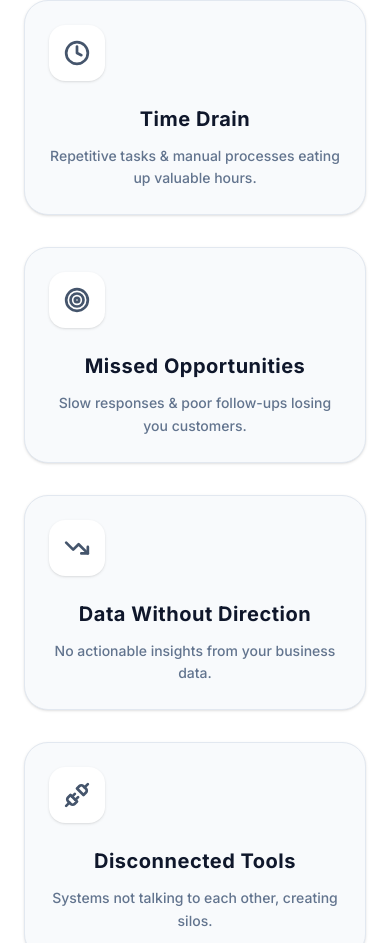
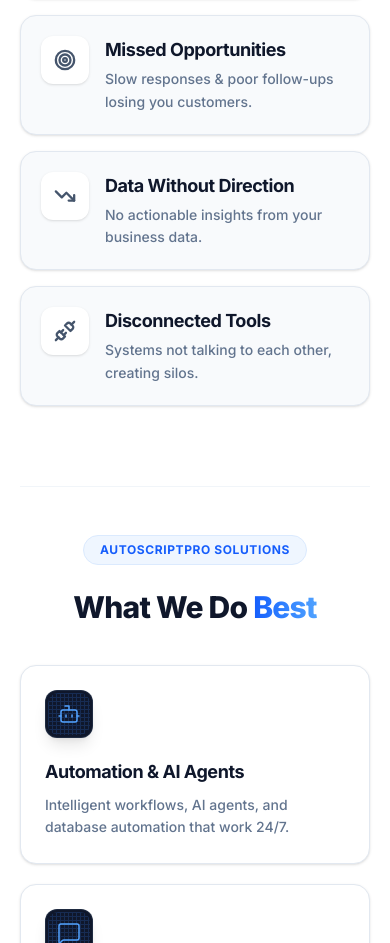
Before and after one commit to kingkannan199-real-world/autoscriptpro, a Next.js app: page / in a window 390 px wide. Shown: the part 1057-2000 px from the top of the page. Built offline with nearby package versions, Linux system fonts and the light colour scheme.

Commit message:
ux: aggressively condensed mobile grid density to eliminate scroll fatigue

```diff
--- a/src/components/CaseStudies.tsx
+++ b/src/components/CaseStudies.tsx
@@ -4,13 +4,14 @@
 import { ArrowRight, Activity, Database, GitMerge } from "lucide-react";
 
 const caseStudies = [
+  // ... (Keep your existing caseStudies array data exactly the same)
   {
     icon: Database,
     client: "Healthcare Supply Chain",
     location: "Chennai, TN",
     title: "Pharmaceutical Inventory Optimization",
     tech: "Next.js • Spring Boot",
-    metric: "100%", // <-- Swapped the INR for a massive operational metric
+    metric: "100%",
     metricLabel: "Real-Time Stock Accuracy",
     desc: "Engineered a custom dashboard to automate inventory tracking and eliminate manual stock discrepancies, drastically reducing operational bleed."
   },
@@ -38,91 +39,83 @@
 
 const containerVariants = {
   hidden: { opacity: 0 },
-  visible: { opacity: 1, transition: { staggerChildren: 0.2 } }
+  visible: { opacity: 1, transition: { staggerChildren: 0.15 } }
 };
 
 const itemVariants = {
-  hidden: { opacity: 0, y: 30 },
-  visible: { opacity: 1, y: 0, transition: { duration: 0.6, ease: "easeOut" } }
+  hidden: { opacity: 0, y: 20 },
+  visible: { opacity: 1, y: 0, transition: { duration: 0.5, ease: "easeOut" } }
 };
 
 export default function CaseStudies() {
   return (
-    <section id="impact" className="w-full py-28 bg-white relative z-10 border-t border-slate-100 cursor-none scroll-mt-20">
-      <div className="max-w-7xl mx-auto px-6 lg:px-8">
+    // Reduced py-28 to py-16 on mobile
+    <section id="impact" className="w-full py-16 md:py-28 bg-white relative z-10 border-t border-slate-100 cursor-none scroll-mt-20">
+      <div className="max-w-7xl mx-auto px-5 lg:px-8">
 
-        {/* Header */}
-        <div className="text-center mb-20">
+        <div className="text-center mb-12 md:mb-20">
           <motion.div
             initial={{ opacity: 0, scale: 0.9 }}
             whileInView={{ opacity: 1, scale: 1 }}
             viewport={{ once: true }}
             className="inline-flex items-center justify-center px-4 py-1.5 mb-6 rounded-full bg-blue-50 border border-blue-100 cursor-none"
           >
-            <span className="text-sm font-bold text-blue-600 tracking-wider uppercase">Proven Impact</span>
+            <span className="text-xs md:text-sm font-bold text-blue-600 tracking-wider uppercase">Proven Impact</span>
           </motion.div>
 
           <motion.h2
             initial={{ opacity: 0, y: 20 }}
             whileInView={{ opacity: 1, y: 0 }}
             viewport={{ once: true }}
-            className="text-4xl md:text-5xl font-extrabold text-slate-900 mb-6 tracking-tight"
+            className="text-3xl md:text-5xl font-extrabold text-slate-900 mb-4 md:mb-6 tracking-tight"
           >
-            Real Deployments. <span className="text-transparent bg-clip-text bg-gradient-to-r from-blue-600 to-blue-400">Measurable ROI.</span>
+            Real Deployments. <br className="md:hidden" /><span className="text-transparent bg-clip-text bg-gradient-to-r from-blue-600 to-blue-400">Measurable ROI.</span>
           </motion.h2>
-          <motion.p
-            initial={{ opacity: 0, y: 20 }}
-            whileInView={{ opacity: 1, y: 0 }}
-            viewport={{ once: true, delay: 0.1 }}
-            className="text-lg text-slate-500 max-w-2xl mx-auto font-medium"
-          >
-            We don't build toys. We engineer robust, autonomous systems that solve expensive operational bottlenecks for growing companies.
-          </motion.p>
         </div>
 
-        {/* The Grid */}
         <motion.div
           variants={containerVariants}
           initial="hidden"
           whileInView="visible"
-          viewport={{ once: true, margin: "-100px" }}
-          className="grid grid-cols-1 md:grid-cols-3 gap-8"
+          viewport={{ once: true, margin: "-50px" }}
+          // Tightened gap-8 to gap-5 on mobile
+          className="grid grid-cols-1 md:grid-cols-3 gap-5 md:gap-8"
         >
           {caseStudies.map((study, index) => (
             <motion.div
               key={index}
               variants={itemVariants}
-              className="bg-slate-50 rounded-3xl p-8 border border-slate-200 shadow-sm hover:shadow-xl hover:border-blue-200 transition-all duration-500 group relative overflow-hidden flex flex-col justify-between"
+              // Tightened p-8 to p-6 on mobile
+              className="bg-slate-50 rounded-2xl md:rounded-3xl p-6 md:p-8 border border-slate-200 shadow-sm relative overflow-hidden flex flex-col justify-between"
             >
-              <div className="absolute top-0 right-0 w-32 h-32 bg-blue-100 rounded-full blur-3xl opacity-0 group-hover:opacity-60 transition-opacity duration-700 pointer-events-none" />
-
-              <div className="relative z-10 mb-8">
-                <div className="flex items-center justify-between mb-8">
-                  <div className="w-12 h-12 bg-white rounded-xl shadow-sm border border-slate-100 flex items-center justify-center text-blue-600 group-hover:bg-blue-600 group-hover:text-white transition-colors duration-500">
-                    <study.icon size={22} strokeWidth={2} />
+              <div className="relative z-10 mb-6 md:mb-8">
+                <div className="flex items-center justify-between mb-5 md:mb-8">
+                  {/* Smaller icons */}
+                  <div className="w-10 h-10 md:w-12 md:h-12 bg-white rounded-lg md:rounded-xl shadow-sm border border-slate-100 flex items-center justify-center text-blue-600">
+                    <study.icon size={20} strokeWidth={2} />
                   </div>
                   <div className="text-right">
-                    <p className="text-xs font-bold text-slate-400 uppercase tracking-wider">{study.client}</p>
-                    <p className="text-xs font-medium text-slate-500">{study.location}</p>
+                    <p className="text-[10px] md:text-xs font-bold text-slate-400 uppercase tracking-wider">{study.client}</p>
+                    <p className="text-[10px] md:text-xs font-medium text-slate-500">{study.location}</p>
                   </div>
                 </div>
 
-                <h3 className="text-xl font-bold text-slate-900 mb-3 group-hover:text-blue-600 transition-colors duration-300">
+                <h3 className="text-lg md:text-xl font-bold text-slate-900 mb-2 md:mb-3">
                   {study.title}
                 </h3>
-                <p className="text-sm font-medium text-slate-500 leading-relaxed mb-6">
+                <p className="text-sm font-medium text-slate-500 leading-relaxed mb-4 md:mb-6">
                   {study.desc}
                 </p>
-                <div className="inline-block px-3 py-1 bg-white border border-slate-200 rounded-md text-xs font-bold text-slate-500">
+                <div className="inline-block px-2 py-1 md:px-3 md:py-1 bg-white border border-slate-200 rounded-md text-[10px] md:text-xs font-bold text-slate-500">
                   {study.tech}
                 </div>
               </div>
 
-              <div className="relative z-10 pt-6 border-t border-slate-200 group-hover:border-blue-100 transition-colors duration-300">
-                <div className="text-3xl font-extrabold text-slate-900 mb-1">
+              <div className="relative z-10 pt-4 md:pt-6 border-t border-slate-200">
+                <div className="text-2xl md:text-3xl font-extrabold text-slate-900 mb-1">
                   {study.metric}
                 </div>
-                <div className="text-sm font-bold text-blue-600">
+                <div className="text-xs md:text-sm font-bold text-blue-600">
                   {study.metricLabel}
                 </div>
               </div>
@@ -130,19 +123,6 @@
           ))}
         </motion.div>
 
-        {/* Bottom CTA */}
-        <motion.div
-          initial={{ opacity: 0, y: 20 }}
-          whileInView={{ opacity: 1, y: 0 }}
-          viewport={{ once: true }}
-          className="mt-16 text-center"
-        >
-          <a href="#contact" className="inline-flex items-center gap-2 text-blue-600 font-bold hover:text-blue-700 transition-colors group cursor-none">
-            View full architectural teardowns
-            <ArrowRight size={18} className="group-hover:translate-x-1 transition-transform" />
-          </a>
-        </motion.div>
-
       </div>
     </section>
   );
--- a/src/components/Services.tsx
+++ b/src/components/Services.tsx
@@ -5,7 +5,7 @@
   Clock, Target, TrendingDown, Unplug,
   Bot, MessageSquare, Code2, BarChart3, Database, Workflow
 } from "lucide-react";
-import MagneticButton from "./MagneticButton"; // <-- Imported the magnet logic
+import MagneticButton from "./MagneticButton";
 
 const painPoints = [
   { icon: Clock, title: "Time Drain", desc: "Repetitive tasks & manual processes eating up valuable hours." },
@@ -25,26 +25,26 @@
 
 const containerVariants = {
   hidden: { opacity: 0 },
-  visible: { opacity: 1, transition: { staggerChildren: 0.15 } }
+  visible: { opacity: 1, transition: { staggerChildren: 0.1 } } // Sped up stagger for mobile
 };
 
 const itemVariants = {
-  hidden: { opacity: 0, y: 30 },
-  visible: { opacity: 1, y: 0, transition: { duration: 0.6, ease: "easeOut" } }
+  hidden: { opacity: 0, y: 20 },
+  visible: { opacity: 1, y: 0, transition: { duration: 0.5, ease: "easeOut" } }
 };
 
 export default function Services() {
   return (
-    <section className="w-full py-28 bg-white relative z-10 border-t border-slate-100">
-      <div className="max-w-7xl mx-auto px-6 lg:px-8">
+    // Tightened vertical padding on mobile (py-16 instead of py-28)
+    <section className="w-full py-16 md:py-28 bg-white relative z-10 border-t border-slate-100">
+      <div className="max-w-7xl mx-auto px-5 lg:px-8">
 
-        {/* --- PAIN POINTS SECTION (Neutralized & Premium) --- */}
-        <div className="mb-32 text-center">
+        <div className="mb-20 md:mb-32 text-center">
           <motion.h2
             initial={{ opacity: 0, y: 20 }}
             whileInView={{ opacity: 1, y: 0 }}
-            viewport={{ once: true, margin: "-100px" }}
-            className="text-4xl md:text-5xl font-extrabold text-slate-900 mb-16 tracking-tight"
+            viewport={{ once: true, margin: "-50px" }}
+            className="text-3xl md:text-5xl font-extrabold text-slate-900 mb-10 md:mb-16 tracking-tight"
           >
             Is Your Business Slowed Down <br className="hidden md:block"/> by <span className="text-slate-400">Manual Work?</span>
           </motion.h2>
@@ -53,41 +53,45 @@
             variants={containerVariants}
             initial="hidden"
             whileInView="visible"
-            viewport={{ once: true, margin: "-100px" }}
-            className="grid grid-cols-1 md:grid-cols-2 lg:grid-cols-4 gap-8"
+            viewport={{ once: true, margin: "-50px" }}
+            // Reduced gap on mobile (gap-4 instead of gap-8)
+            className="grid grid-cols-1 md:grid-cols-2 lg:grid-cols-4 gap-4 md:gap-8"
           >
             {painPoints.map((point, index) => (
               <motion.div
                 key={index}
                 variants={itemVariants}
-                className="bg-slate-50 p-6 md:p-8 rounded-3xl border border-slate-200 shadow-sm hover:shadow-md hover:border-slate-300 hover:-translate-y-2 transition-all duration-500 group cursor-none"
+                // Tighter padding inside the cards
+                className="bg-slate-50 p-5 md:p-8 rounded-2xl md:rounded-3xl border border-slate-200 shadow-sm hover:shadow-md transition-all duration-300 group cursor-none text-left md:text-center flex items-start md:items-center md:flex-col gap-4 md:gap-0"
               >
-                <div className="w-14 h-14 bg-white shadow-sm text-slate-600 rounded-2xl flex items-center justify-center mb-6 group-hover:bg-slate-900 group-hover:text-white transition-all duration-500 group-hover:scale-110">
-                  <point.icon size={26} strokeWidth={2.5} />
+                {/* Shrunk icons on mobile, shifted layout to horizontal row for extreme compactness */}
+                <div className="w-12 h-12 md:w-14 md:h-14 shrink-0 bg-white shadow-sm text-slate-600 rounded-xl md:rounded-2xl flex items-center justify-center md:mb-6 group-hover:bg-slate-900 group-hover:text-white transition-all">
+                  <point.icon size={22} strokeWidth={2.5} />
                 </div>
-                <h3 className="text-xl font-bold text-slate-900 mb-3 tracking-wide">{point.title}</h3>
-                <p className="text-slate-500 text-sm leading-relaxed font-medium">{point.desc}</p>
+                <div>
+                  <h3 className="text-lg md:text-xl font-bold text-slate-900 mb-1 md:mb-3">{point.title}</h3>
+                  <p className="text-slate-500 text-sm md:leading-relaxed font-medium">{point.desc}</p>
+                </div>
               </motion.div>
             ))}
           </motion.div>
         </div>
 
-        {/* --- SOLUTIONS SECTION (Monolithic Blue Aesthetic) --- */}
-        <div id="services" className="text-center pt-16 border-t border-slate-100 scroll-mt-28">
+        <div id="services" className="text-center pt-12 md:pt-16 border-t border-slate-100 scroll-mt-20">
           <motion.div
             initial={{ opacity: 0, scale: 0.9 }}
             whileInView={{ opacity: 1, scale: 1 }}
             viewport={{ once: true }}
             className="inline-flex items-center justify-center px-4 py-1.5 mb-6 rounded-full bg-blue-50 border border-blue-100 cursor-none"
           >
-            <span className="text-sm font-bold text-blue-600 tracking-wider uppercase cursor-none">AutoScriptPro Solutions</span>
+            <span className="text-xs md:text-sm font-bold text-blue-600 tracking-wider uppercase">AutoScriptPro Solutions</span>
           </motion.div>
 
           <motion.h2
             initial={{ opacity: 0, y: 20 }}
             whileInView={{ opacity: 1, y: 0 }}
-            viewport={{ once: true, margin: "-100px" }}
-            className="text-4xl md:text-5xl font-extrabold text-slate-900 mb-16 tracking-tight"
+            viewport={{ once: true, margin: "-50px" }}
+            className="text-3xl md:text-5xl font-extrabold text-slate-900 mb-10 md:mb-16 tracking-tight"
           >
             What We Do <span className="text-transparent bg-clip-text bg-gradient-to-r from-blue-600 to-blue-400">Best</span>
           </motion.h2>
@@ -96,41 +100,37 @@
             variants={containerVariants}
             initial="hidden"
             whileInView="visible"
-            viewport={{ once: true, margin: "-100px" }}
-            className="grid grid-cols-1 md:grid-cols-2 lg:grid-cols-3 gap-8"
+            viewport={{ once: true, margin: "-50px" }}
+            // Reduced gap to gap-5 on mobile
+            className="grid grid-cols-1 md:grid-cols-2 lg:grid-cols-3 gap-5 md:gap-8"
           >
             {solutions.map((sol, index) => (
               <motion.div
                 key={index}
                 variants={itemVariants}
-                className="bg-white text-left p-6 md:p-10 rounded-3xl border border-slate-200 shadow-sm hover:shadow-xl hover:border-blue-200 hover:-translate-y-2 transition-all duration-500 relative overflow-hidden group cursor-none"
+                // Tighter padding inside solutions cards
+                className="bg-white text-left p-6 md:p-10 rounded-2xl md:rounded-3xl border border-slate-200 shadow-sm hover:shadow-xl transition-all relative overflow-hidden group cursor-none"
               >
-                <div className="absolute top-0 right-0 w-48 h-48 bg-gradient-to-br from-blue-50 to-transparent rounded-full blur-3xl opacity-0 group-hover:opacity-100 transition-opacity duration-700 pointer-events-none" />
+                <div className="absolute top-0 right-0 w-32 h-32 md:w-48 md:h-48 bg-gradient-to-br from-blue-50 to-transparent rounded-full blur-2xl md:blur-3xl opacity-0 group-hover:opacity-100 transition-opacity pointer-events-none" />
 
                 <div className="relative z-10">
-                  <div className="relative w-16 h-16 mb-8 group-hover:-translate-y-2 transition-transform duration-500">
-                    <div className="absolute inset-0 bg-blue-500 rounded-2xl blur-xl opacity-0 group-hover:opacity-40 transition-all duration-500" />
-                    <div className="relative flex items-center justify-center w-full h-full bg-slate-900 rounded-2xl overflow-hidden shadow-lg border border-slate-700/50 group-hover:border-blue-500/50 transition-colors duration-500">
-
-                      <motion.div
-                        animate={{ rotate: 360 }}
-                        transition={{ duration: 3, repeat: Infinity, ease: "linear" }}
-                        className="absolute w-[200%] h-[200%] bg-[conic-gradient(from_0deg,transparent_70%,#3b82f6_80%,#93c5fd_100%)] opacity-0 group-hover:opacity-100 transition-opacity duration-300"
-                      />
-
-                      <div className="absolute inset-[2px] bg-slate-900 rounded-[14px] flex items-center justify-center overflow-hidden">
+                  {/* Smaller icon block on mobile */}
+                  <div className="relative w-12 h-12 md:w-16 md:h-16 mb-5 md:mb-8">
+                    <div className="absolute inset-0 bg-blue-500 rounded-xl md:rounded-2xl blur-lg md:blur-xl opacity-0 group-hover:opacity-40 transition-all" />
+                    <div className="relative flex items-center justify-center w-full h-full bg-slate-900 rounded-xl md:rounded-2xl overflow-hidden shadow-lg border border-slate-700/50">
+                      <div className="absolute inset-[2px] bg-slate-900 rounded-[10px] md:rounded-[14px] flex items-center justify-center overflow-hidden">
                         <div className="absolute inset-0 opacity-20 bg-[linear-gradient(to_right,#3b82f6_1px,transparent_1px),linear-gradient(to_bottom,#3b82f6_1px,transparent_1px)] bg-[size:4px_4px]" />
                         <sol.icon
-                          size={28}
+                          size={24}
                           strokeWidth={1.5}
-                          className="text-blue-400 drop-shadow-[0_0_8px_rgba(59,130,246,0.5)] group-hover:text-white group-hover:drop-shadow-[0_0_12px_rgba(255,255,255,0.8)] transition-all duration-300 relative z-10 group-hover:scale-110"
+                          className="text-blue-400 relative z-10"
                         />
                       </div>
                     </div>
                   </div>
 
-                  <h3 className="text-xl md:text-2xl font-bold text-slate-900 mb-3 tracking-tight group-hover:text-blue-600 transition-colors duration-300">{sol.title}</h3>
-                  <p className="text-slate-500 text-sm md:text-base leading-relaxed font-medium mb-2">{sol.desc}</p>
+                  <h3 className="text-lg md:text-2xl font-bold text-slate-900 mb-2 md:mb-3">{sol.title}</h3>
+                  <p className="text-slate-500 text-sm md:text-base leading-relaxed font-medium">{sol.desc}</p>
                 </div>
               </motion.div>
             ))}
@@ -140,23 +140,15 @@
             initial={{ opacity: 0, y: 20 }}
             whileInView={{ opacity: 1, y: 0 }}
             viewport={{ once: true }}
-            className="mt-20 flex flex-col items-center justify-center"
+            className="mt-12 md:mt-20 flex flex-col items-center justify-center"
           >
-            {/* --- MAGNETIC BUTTON APPLIED HERE --- */}
             <MagneticButton
               onClick={() => document.getElementById('contact')?.scrollIntoView({ behavior: 'smooth' })}
-              className="px-8 py-4 bg-slate-900 text-white font-bold rounded-full hover:bg-blue-600 transition-colors shadow-xl hover:shadow-blue-600/20 duration-300 flex items-center gap-2 cursor-none text-lg"
+              className="w-full md:w-auto px-8 py-4 bg-slate-900 text-white font-bold rounded-xl md:rounded-full hover:bg-blue-600 transition-colors shadow-xl flex items-center justify-center gap-2 cursor-none text-base md:text-lg"
             >
               Book Your Free Architecture Call
               <Workflow size={18} />
             </MagneticButton>
-
-            <div className="mt-4 flex items-center gap-2 text-sm font-medium text-slate-500">
-              <svg className="w-4 h-4 text-emerald-500" fill="none" viewBox="0 0 24 24" stroke="currentColor" strokeWidth="2">
-                <path strokeLinecap="round" strokeLinejoin="round" d="M9 12l2 2 4-4m6 2a9 9 0 11-18 0 9 9 0 0118 0z" />
-              </svg>
-              No commitment. Just a 30-minute technical teardown.
-            </div>
           </motion.div>
         </div>
 
```
